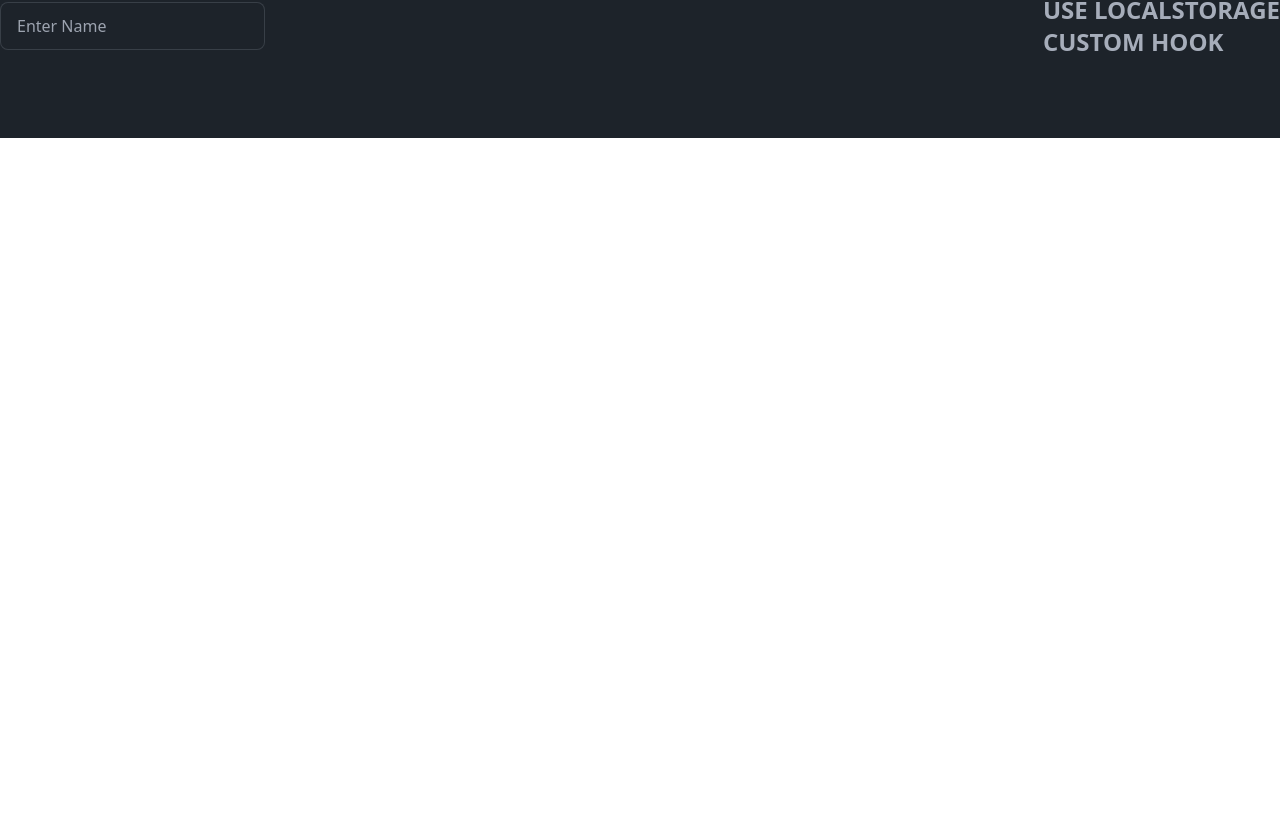
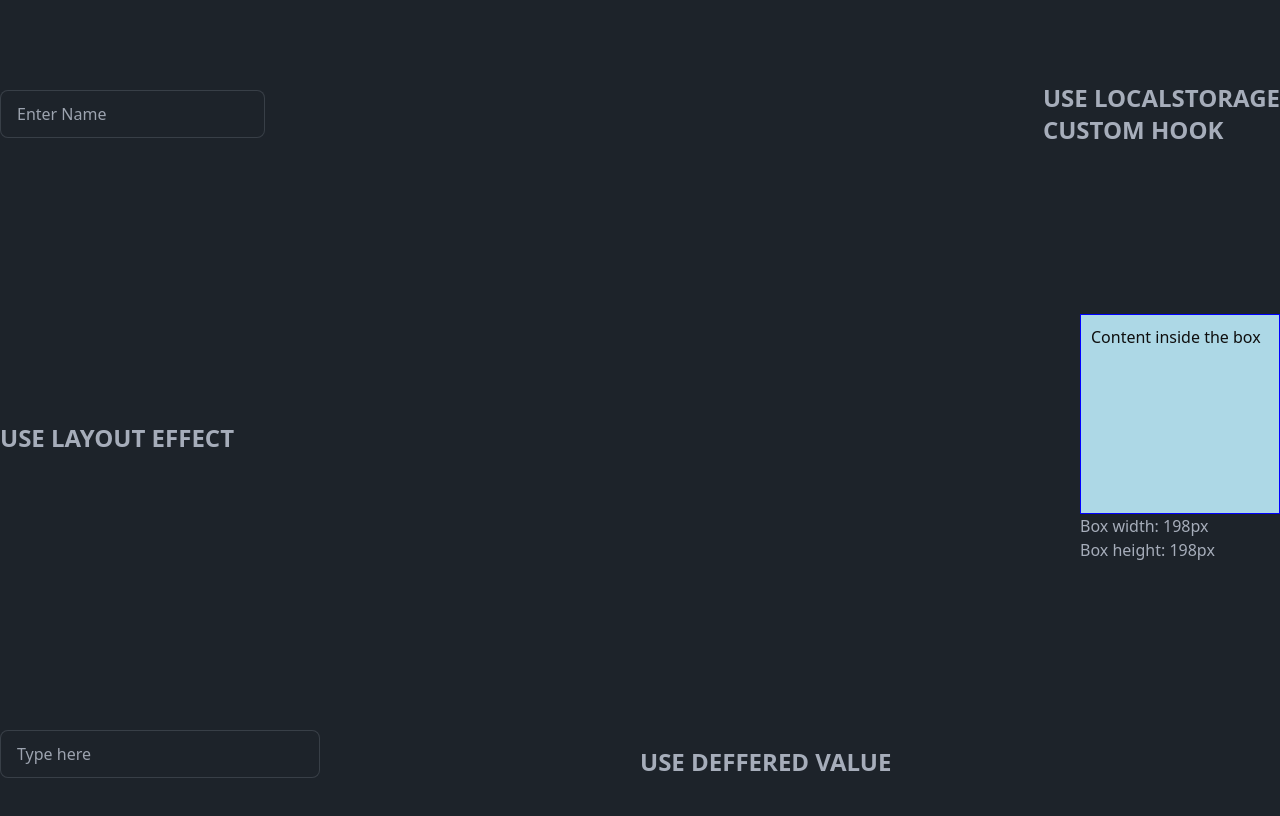
Before and after one commit to bhuvan2205/react-hooks, a React (Vite) app: page / in a window 1280 px wide. Shown: the part 2062-2878 px from the top of the page. Before the commit the page ends 2200 px from the top, so only its background shows below. Built offline with nearby package versions, Linux system fonts and the light colour scheme.

Commit message:
Feat: useDeferredValue hook

```diff
--- a/package.json
+++ b/package.json
@@ -8,9 +8,11 @@
     "build": "vite build",
     "lint": "eslint . --ext js,jsx --report-unused-disable-directives --max-warnings 0",
     "preview": "vite preview",
-    "build_css": "npx tailwindcss -i ./src/input.css -o ./src/index.css --watch"
+    "build_css": "npx tailwindcss -i ./src/input.css -o ./src/index.css --watch",
+    "develop": "concurrently \"npm run dev\" \"npm run build_css\""
   },
   "dependencies": {
+    "concurrently": "^8.2.0",
     "daisyui": "^3.5.0",
     "react": "^18.2.0",
     "react-dom": "^18.2.0"
--- a/src/App.jsx
+++ b/src/App.jsx
@@ -1,6 +1,8 @@
 import Callback from "./components/Callback";
 import Context from "./components/Context";
 import CustomHook from "./components/CustomHook";
+import DefferedValue from "./components/DefferedValue";
+import MeasureBox from "./components/LayoutEffect";
 import Memo from "./components/Memo";
 import Navbar from "./components/Navbar";
 import Reducer from "./components/Reducer";
@@ -24,6 +26,8 @@ const App = () => {
         <Todo />
         <Callback />
         <CustomHook />
+        <MeasureBox />
+        <DefferedValue />
       </div>
     </div>
   );
--- a/src/components/CustomHook.jsx
+++ b/src/components/CustomHook.jsx
@@ -4,7 +4,7 @@ const CustomHook = () => {
   const [name, setName] = useLocalStorage("name", "");
   return (
     <>
-      <div className="flex items-center justify-between my-20 w-full min-h-[30vh">
+      <div className="flex items-center justify-between my-20 w-full min-h-[30vh]">
         <div>
           <input
             type="text"
--- /dev/null
+++ b/src/components/DefferedValue.jsx
@@ -0,0 +1,37 @@
+import { useDeferredValue, useMemo, useState } from "react";
+
+const DefferedValue = () => {
+  const [name, setName] = useState("");
+  const deferredName = useDeferredValue(name);
+  const LIST_SIZE = 10000000;
+  const list = useMemo(() => {
+    const dataList= [];
+    for (let i= 0; i < LIST_SIZE; i++) {
+      dataList.push(deferredName);
+    }
+    return deferredName;
+  }, [deferredName]);
+
+
+  return (
+    <>
+      <div className="flex items-center justify-between my-20 w-full min-h-[30vh] ">
+        <div className="w-[50%] overflow-scroll">
+          <input
+            type="text"
+            placeholder="Type here"
+            value={name}
+            onChange={(e) => setName(e.target.value)}
+            className="input input-bordered w-full max-w-xs"
+          />
+          <p className="p-2">{list}</p>
+        </div>
+        <div className="w-[50%] ">
+          <h1 className="text-2xl font-bold uppercase">Use Deffered value</h1>
+        </div>
+      </div>
+    </>
+  );
+};
+
+export default DefferedValue;
--- /dev/null
+++ b/src/components/LayoutEffect.jsx
@@ -0,0 +1,41 @@
+import { useState, useLayoutEffect, useRef } from "react";
+
+function MeasureBox() {
+  const [width, setWidth] = useState(0);
+  const [height, setHeight] = useState(0);
+  const boxRef = useRef(null);
+
+  useLayoutEffect(() => {
+    if (boxRef.current) {
+      const { clientWidth, clientHeight } = boxRef.current;
+      setWidth(clientWidth);
+      setHeight(clientHeight);
+    }
+  }, []);
+
+  return (
+    <div className="flex items-center justify-between my-20 w-full min-h-[30vh]">
+      <div>
+        <h1 className="text-2xl font-bold uppercase">Use Layout Effect</h1>
+      </div>
+      <div>
+        <div
+          ref={boxRef}
+          style={{
+            width: "200px",
+            height: "200px",
+            backgroundColor: "lightblue",
+            padding: "10px",
+            border: "1px solid blue",
+          }}
+        >
+          <span style={{ color: "#0f0f0f" }}>Content inside the box</span>
+        </div>
+        <p>Box width: {width}px</p>
+        <p>Box height: {height}px</p>
+      </div>
+    </div>
+  );
+}
+
+export default MeasureBox;
--- a/src/index.css
+++ b/src/index.css
@@ -1381,9 +1381,9 @@ html {
   margin-bottom: 5rem;
 }
 
-.my-4 {
-  margin-top: 1rem;
-  margin-bottom: 1rem;
+.my-3 {
+  margin-top: 0.75rem;
+  margin-bottom: 0.75rem;
 }
 
 .mt-4 {
@@ -1426,10 +1426,26 @@ html {
   width: 100%;
 }
 
+.w-\[\] {
+  width: ;
+}
+
+.w-\[50\%\] {
+  width: 50%;
+}
+
 .max-w-xs {
   max-width: 20rem;
 }
 
+.max-w-\[\] {
+  max-width: ;
+}
+
+.max-w-\[50\%\] {
+  max-width: 50%;
+}
+
 .flex-1 {
   flex: 1 1 0%;
 }
@@ -1454,13 +1470,40 @@ html {
   justify-content: space-between;
 }
 
+.overflow-hidden {
+  overflow: hidden;
+}
+
+.overflow-scroll {
+  overflow: scroll;
+}
+
 .overflow-x-hidden {
   overflow-x: hidden;
 }
 
+.border {
+  border-width: 1px;
+}
+
 .bg-base-100 {
   --tw-bg-opacity: 1;
   background-color: hsl(var(--b1) / var(--tw-bg-opacity));
+}
+
+.bg-red-100 {
+  --tw-bg-opacity: 1;
+  background-color: rgb(254 226 226 / var(--tw-bg-opacity));
+}
+
+.bg-fuchsia-200 {
+  --tw-bg-opacity: 1;
+  background-color: rgb(245 208 254 / var(--tw-bg-opacity));
+}
+
+.bg-slate-200 {
+  --tw-bg-opacity: 1;
+  background-color: rgb(226 232 240 / var(--tw-bg-opacity));
 }
 
 .stroke-current {
@@ -1469,6 +1512,15 @@ html {
 
 .p-2 {
   padding: 0.5rem;
+}
+
+.p-3 {
+  padding: 0.75rem;
+}
+
+.px-2 {
+  padding-left: 0.5rem;
+  padding-right: 0.5rem;
 }
 
 .px-4 {
@@ -1481,11 +1533,6 @@ html {
   padding-bottom: 1rem;
 }
 
-.px-2 {
-  padding-left: 0.5rem;
-  padding-right: 0.5rem;
-}
-
 .pb-2 {
   padding-bottom: 0.5rem;
 }
```
Also changed, not shown: 1 other file (tests, documents, lock files or other folders).
